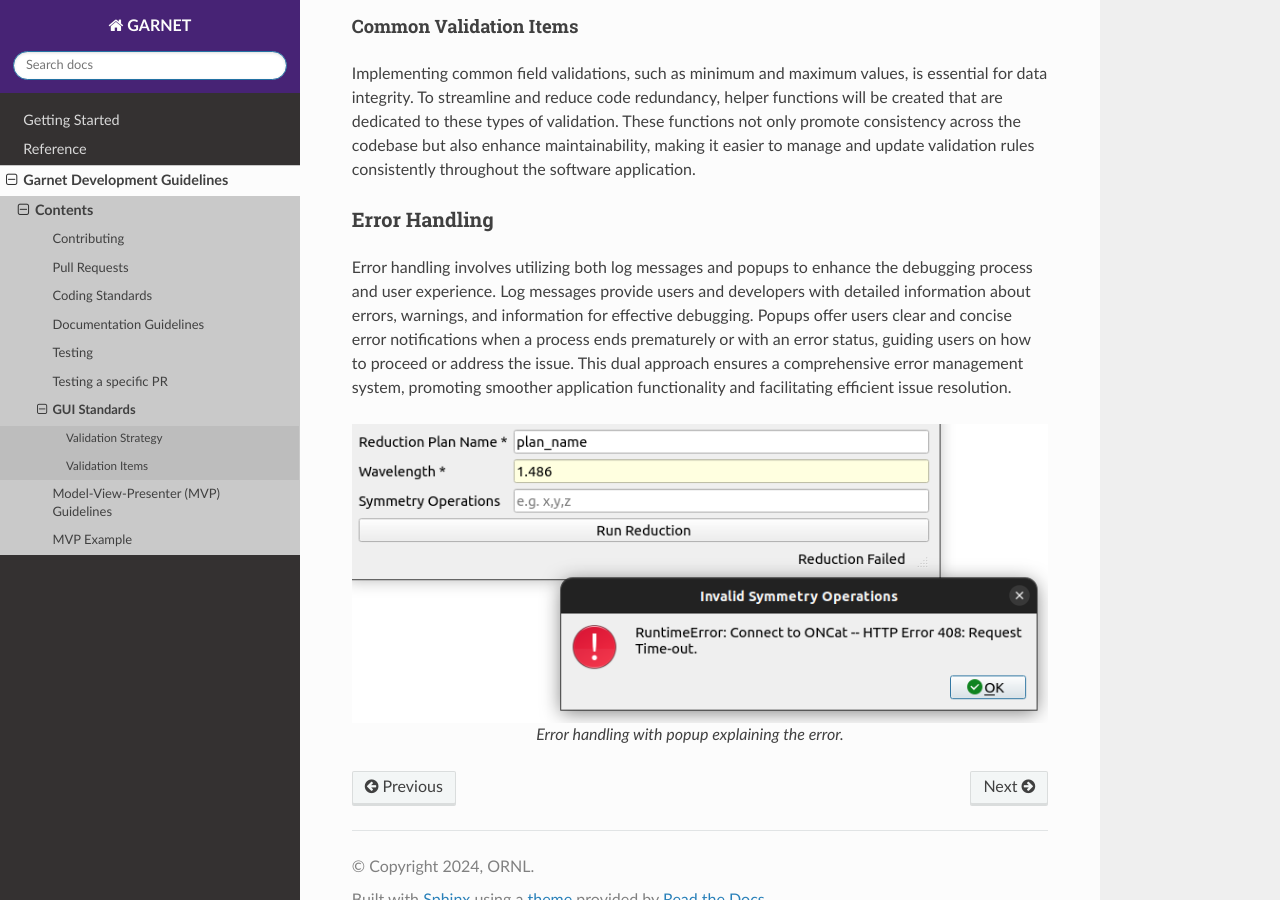
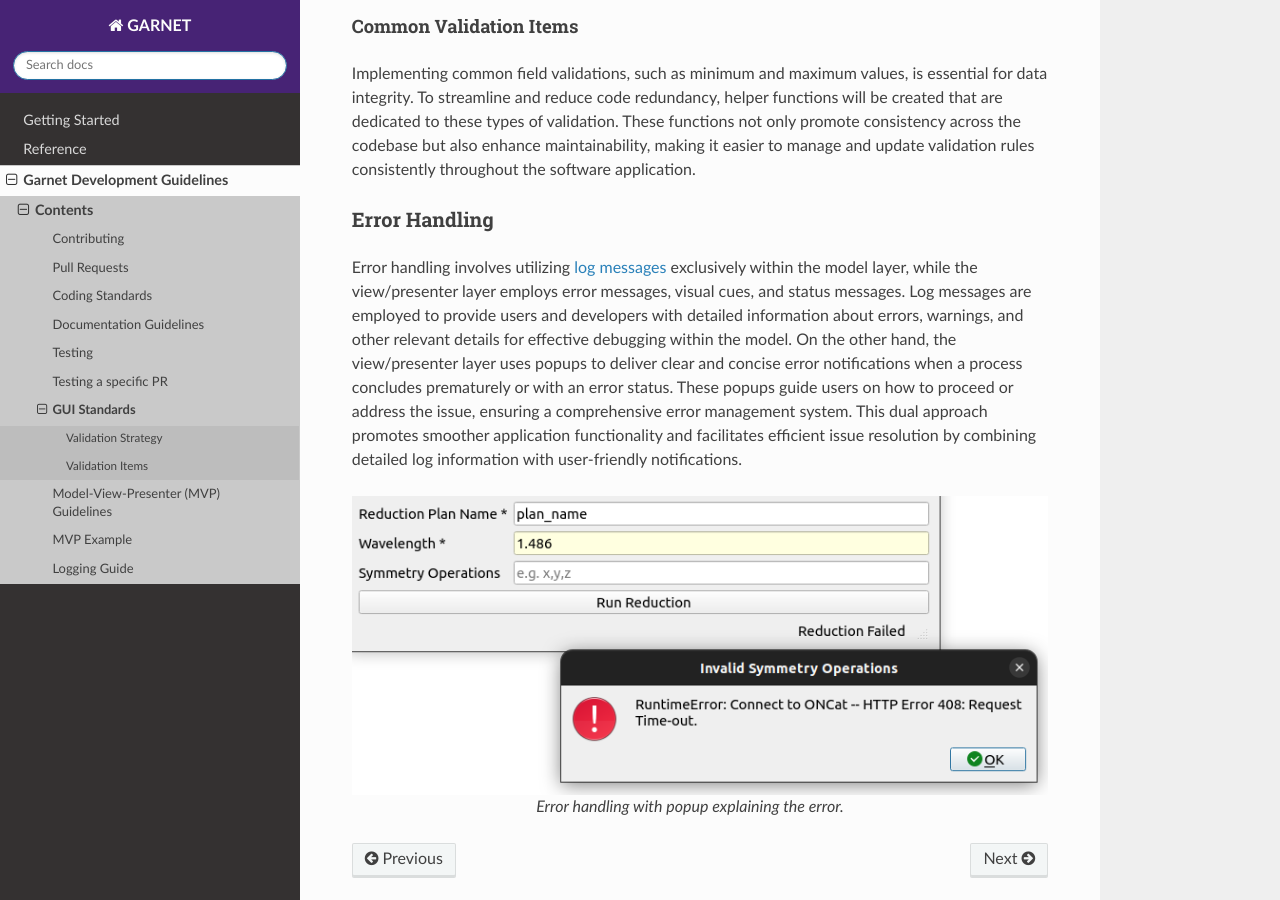
Before and after one commit to neutrons/garnet, a Sphinx documentation site: the page built from docs/source/developer/gui_standards.rst, in a window 1280 px wide and 900 px high, scrolled down 4488 px. Built offline with Sphinx 7.4.7 and the Read the Docs theme 2.0.0, drawn with Linux system fonts in a browser that asks for light colours; the version number could not be read and is left out.

Commit message:
Logging Framework (#11)
* first pass at logging

* first pass at docs

* fix tests

* codecov

* Update language for error handling

* fix broken link

* clean-up logger

* update PR

```diff
--- a/docs/source/developer/gui_standards.rst
+++ b/docs/source/developer/gui_standards.rst
@@ -188,13 +188,15 @@ and update validation rules consistently throughout the software application.
 Error Handling
 ##############
 
-Error handling involves utilizing both log messages and popups to enhance the debugging
-process and user experience. Log messages provide users and developers with detailed
-information about errors, warnings, and information for effective debugging. Popups
-offer users clear and concise error notifications when a process ends prematurely or
-with an error status, guiding users on how to proceed or address the issue. This dual
-approach ensures a comprehensive error management system, promoting smoother application
-functionality and facilitating efficient issue resolution.
+Error handling involves utilizing :ref:`log messages <log_levels_guide>` exclusively within the model layer, while
+the view/presenter layer employs error messages, visual cues, and status messages. Log
+messages are employed to provide users and developers with detailed information about
+errors, warnings, and other relevant details for effective debugging within the model.
+On the other hand, the view/presenter layer uses popups to deliver clear and concise error
+notifications when a process concludes prematurely or with an error status. These popups
+guide users on how to proceed or address the issue, ensuring a comprehensive error management
+system. This dual approach promotes smoother application functionality and facilitates
+efficient issue resolution by combining detailed log information with user-friendly notifications.
 
 .. figure:: ../images/error-popup.png
     :align: center
--- a/docs/source/developer/index.rst
+++ b/docs/source/developer/index.rst
@@ -19,3 +19,4 @@ Contents
    testing_standards
    gui_standards
    mvp_guidelines
+   logging_guidelines
```
Also changed, not shown: docs/source/developer/logging_guidelines.rst (added, +96 -0 lines), 1 other file.
